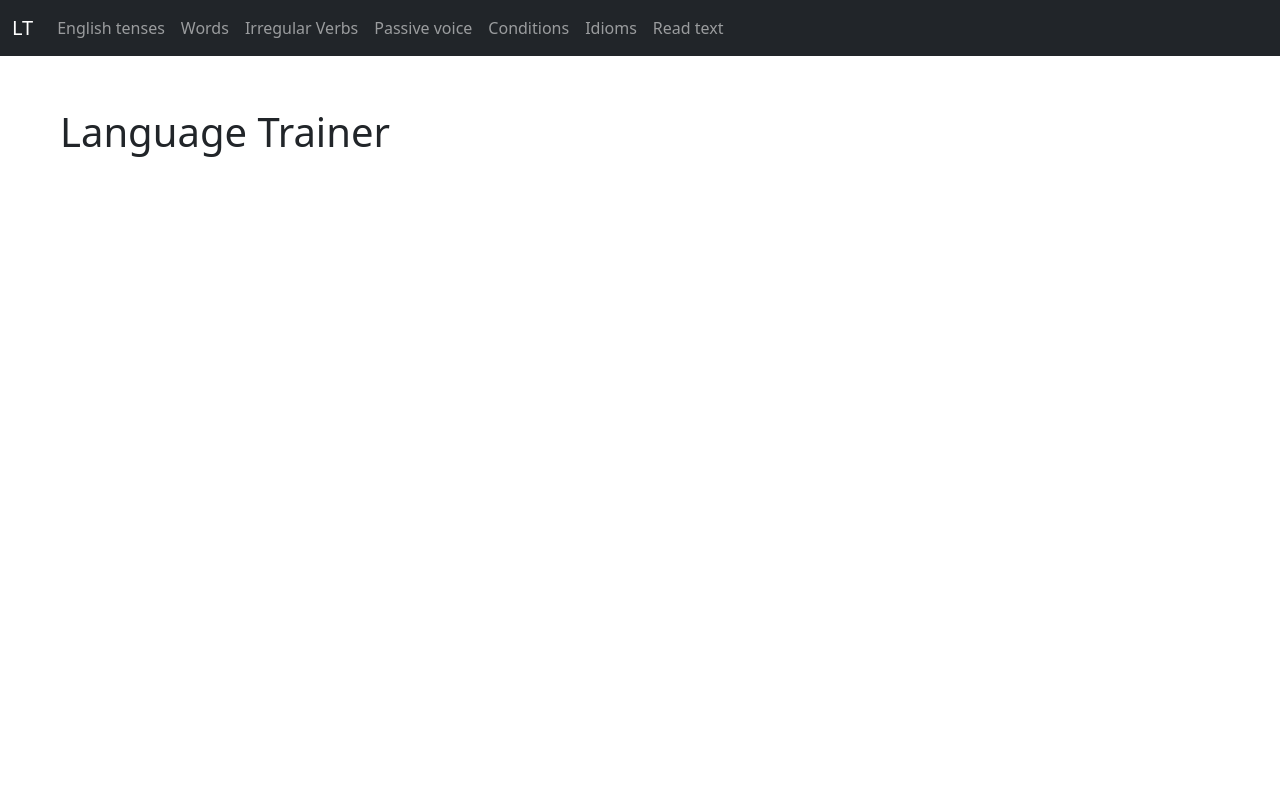
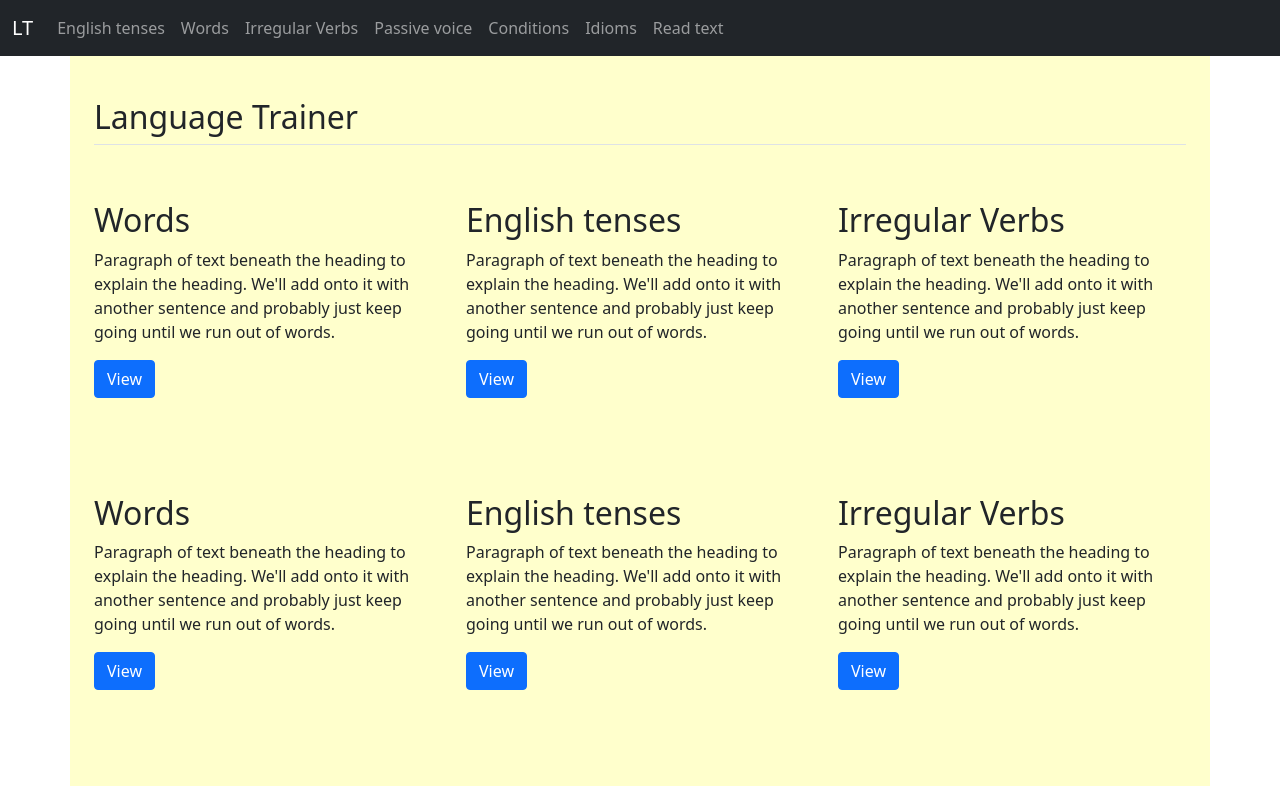
Before and after one commit to ZanMax/Language-Trainer, a Django app: page / in a window 1280 px wide. Run offline with Django 4.2, Linux system fonts and the light colour scheme; parts of the project's set-up code (start-up, migrations or seed data) failed here and were passed over; some libraries are stand-ins or nearby versions.

Commit message:
update index, base template

```diff
--- a/templates/base/base.html
+++ b/templates/base/base.html
@@ -8,6 +8,9 @@
 
     <link rel="stylesheet" href="https://cdnjs.cloudflare.com/ajax/libs/twitter-bootstrap/5.1.3/css/bootstrap.min.css"
           integrity="sha512-GQGU0fMMi238uA+a/bdWJfpUGKUkBdgfFdgBm72SUQ6BeyWjoY/ton0tEjH+OSH9iP4Dfh+7HM0I9f5eR0L/4w=="
+          crossorigin="anonymous" referrerpolicy="no-referrer"/>
+    <link rel="stylesheet" href="https://cdnjs.cloudflare.com/ajax/libs/bootstrap-icons/1.10.2/font/bootstrap-icons.css"
+          integrity="sha512-c0+vSv9tnGS4fzwTIBFPcdCZ0QwP+aTePvZeAJkYpbj67KvQ5+VrJjDh3lil48LILJxhICQf66dQ8t/BJyOo/g=="
           crossorigin="anonymous" referrerpolicy="no-referrer"/>
     <meta name="theme-color" content="#7952b3">
     <style>
@@ -20,8 +23,12 @@
         }
 
         .container {
-            padding: 35px;
-            margin: 25px;
+            align-content: center;
+            background: #ffffcc;
+            justify-content: center;
+            align-items: center;
+            margin-top: 50px;
+            padding-top: 50px;
         }
 
         @media (min-width: 768px) {
@@ -75,12 +82,9 @@
     </nav>
 </header>
 
-<!-- Begin page content -->
-<main class="flex-shrink-0">
-    {% block content %}
+{% block content %}
 
-    {% endblock %}
-</main>
+{% endblock %}
 
 </body>
 <script src="https://cdnjs.cloudflare.com/ajax/libs/jquery/3.6.0/jquery.min.js"
@@ -110,13 +114,6 @@
 
         allVoicesObtained.then(voices => {
             let speech = new SpeechSynthesisUtterance();
-            /*
-            for (let i = 0; i < voices.length; i++) {
-                if (voices[i].name === "Alex") {
-                    speech.voice = voices[i];
-                }
-            }
-             */
             speech.lang = "en-US";
             speech.rate = 1;
             speech.pitch = 1;
--- a/templates/index.html
+++ b/templates/index.html
@@ -1,6 +1,70 @@
 {% extends "base/base.html" %}
 {% block content %}
-    <div class="container">
-        <h1 class="mt-5">Language Trainer</h1>
+    <div class="container px-4 py-5" id="hanging-icons">
+        <h2 class="pb-2 border-bottom">Language Trainer</h2>
+        <div class="row g-4 py-5 row-cols-1 row-cols-lg-3">
+            <div class="col d-flex align-items-start">
+                <div>
+                    <h2>Words</h2>
+                    <p>Paragraph of text beneath the heading to explain the heading. We'll add onto it with another
+                        sentence and probably just keep going until we run out of words.</p>
+                    <a href="#" class="btn btn-primary">
+                        View
+                    </a>
+                </div>
+            </div>
+            <div class="col d-flex align-items-start">
+                <div>
+                    <h2>English tenses</h2>
+                    <p>Paragraph of text beneath the heading to explain the heading. We'll add onto it with another
+                        sentence and probably just keep going until we run out of words.</p>
+                    <a href="#" class="btn btn-primary">
+                        View
+                    </a>
+                </div>
+            </div>
+            <div class="col d-flex align-items-start">
+                <div>
+                    <h2>Irregular Verbs</h2>
+                    <p>Paragraph of text beneath the heading to explain the heading. We'll add onto it with another
+                        sentence and probably just keep going until we run out of words.</p>
+                    <a href="#" class="btn btn-primary">
+                        View
+                    </a>
+                </div>
+            </div>
+        </div>
+        <div class="row g-4 py-5 row-cols-1 row-cols-lg-3">
+            <div class="col d-flex align-items-start">
+                <div>
+                    <h2>Words</h2>
+                    <p>Paragraph of text beneath the heading to explain the heading. We'll add onto it with another
+                        sentence and probably just keep going until we run out of words.</p>
+                    <a href="#" class="btn btn-primary">
+                        View
+                    </a>
+                </div>
+            </div>
+            <div class="col d-flex align-items-start">
+                <div>
+                    <h2>English tenses</h2>
+                    <p>Paragraph of text beneath the heading to explain the heading. We'll add onto it with another
+                        sentence and probably just keep going until we run out of words.</p>
+                    <a href="#" class="btn btn-primary">
+                        View
+                    </a>
+                </div>
+            </div>
+            <div class="col d-flex align-items-start">
+                <div>
+                    <h2>Irregular Verbs</h2>
+                    <p>Paragraph of text beneath the heading to explain the heading. We'll add onto it with another
+                        sentence and probably just keep going until we run out of words.</p>
+                    <a href="#" class="btn btn-primary">
+                        View
+                    </a>
+                </div>
+            </div>
+        </div>
     </div>
 {% endblock %}
```
